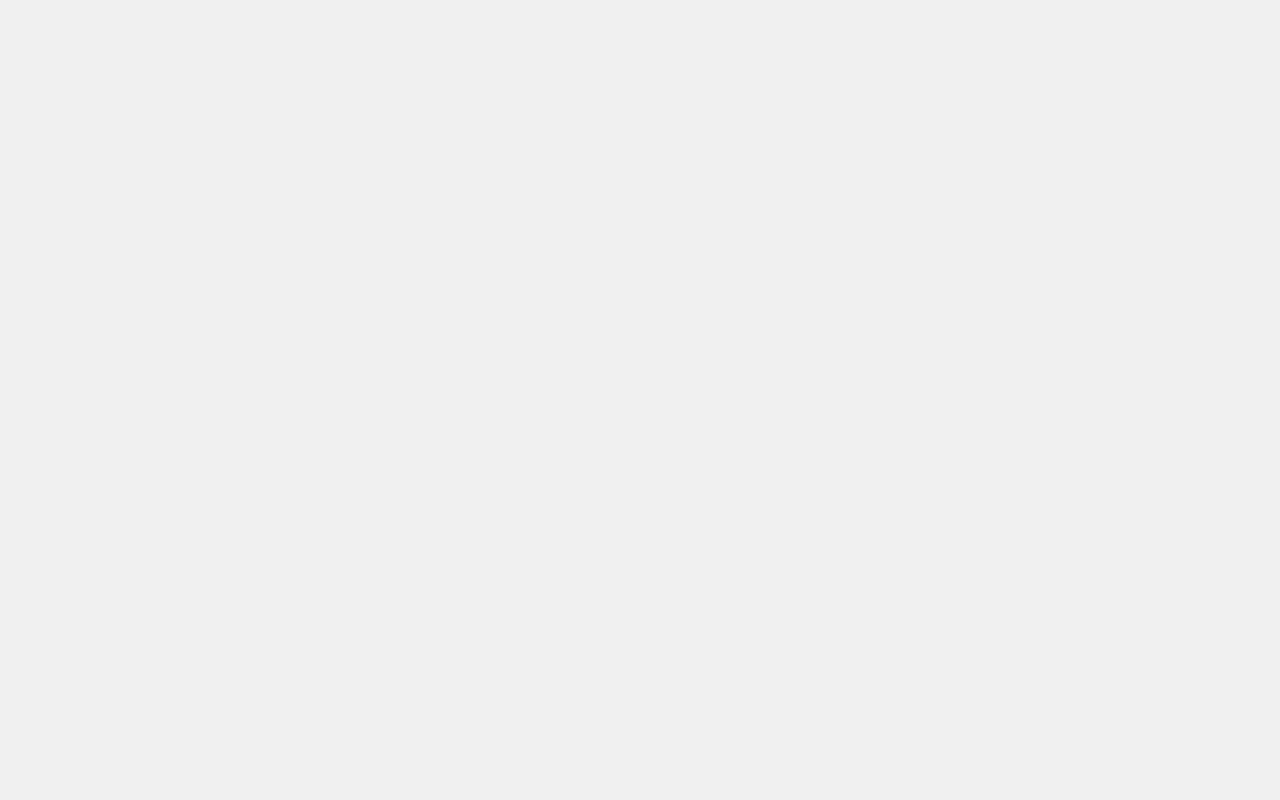
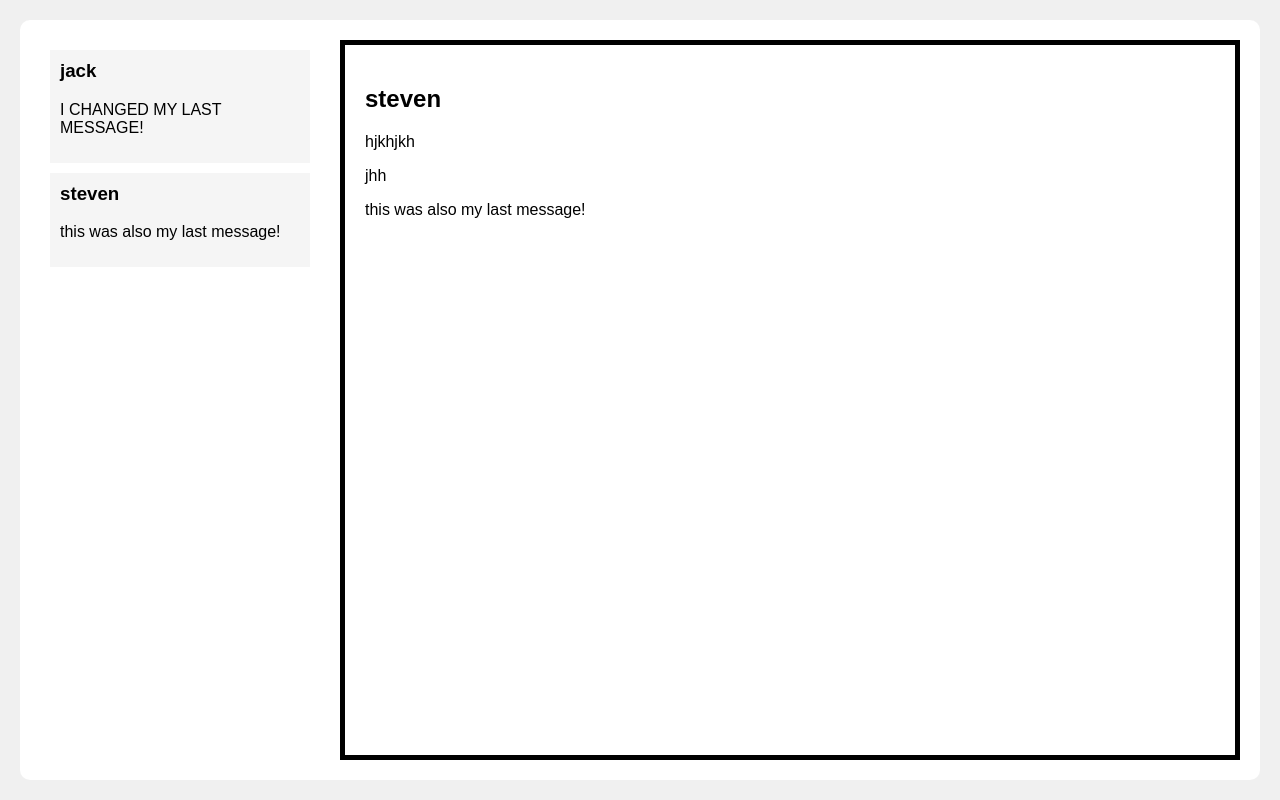
Before and after one commit to ghestas/chickenchat, a React (Create React App) app in the folder app/: page / in a window 1280 px wide. Built offline with nearby package versions, Linux system fonts and the light colour scheme; no server answers; the database is empty.

Commit message:
chat can now read data

```diff
--- a/app/src/App.js
+++ b/app/src/App.js
@@ -14,8 +14,8 @@ function App() {
   return (
     <div className='app'>
       {/* {loggedIn === 0 ? <Chat /> : <Login log={Login}/>} */}
-      <Login />
-      {/* <Chat /> */}
+      {/* <Login /> */}
+      <Chat />
     </div>
   );
 }
--- a/app/src/components/chat.jsx
+++ b/app/src/components/chat.jsx
@@ -1,4 +1,4 @@
-import React from "react";
+import React, { useEffect } from "react";
 import { useState } from "react";
 import Person from "./person.jsx";
 import Messages from "./messages.jsx";
@@ -9,7 +9,7 @@ export default function Chat(){
     const [peopleArray, setPeopleArray] = useState([{name: 'jack', chat: ['hi','hi','this was my last message!', 'I CHANGED MY LAST MESSAGE!']}, {name: 'steven', chat: ['hjkhjkh', 'jhh', 'this was also my last message!']}]) //this'll be all the chats the user is in
     const [selectedChat, setSelectedChat] = useState(1) //a chat will have a distinct name not chosen by anyone else
 
-    const docRef = doc(db, "auth", "logins")
+    const docRef = doc(db, "data", "chat")
 
     const selectChat = (event) => {
         let id = event.target.className !== 'person' ? event.target.parentNode.id : event.target.id
@@ -21,11 +21,23 @@ export default function Chat(){
         }
     }
 
+    useEffect(() => {
+        displayData()
+    }, [])
+
+    async function displayData(){
+        var accountsArr = await getDoc(docRef);
+        accountsArr = accountsArr.data()
+        accountsArr = accountsArr.msgs
+        console.log(accountsArr)
+    }
+
+    //'msg' should be an object with time, user, content
     async function saveMsg(msg){
         var arr = await getDoc(docRef);
         var vin = arr.data()
         var newArr = vin.newArr
-        newArr.push()
+        newArr.push(msg)
         await setDoc(docRef, {newArr})
     }
 
```
